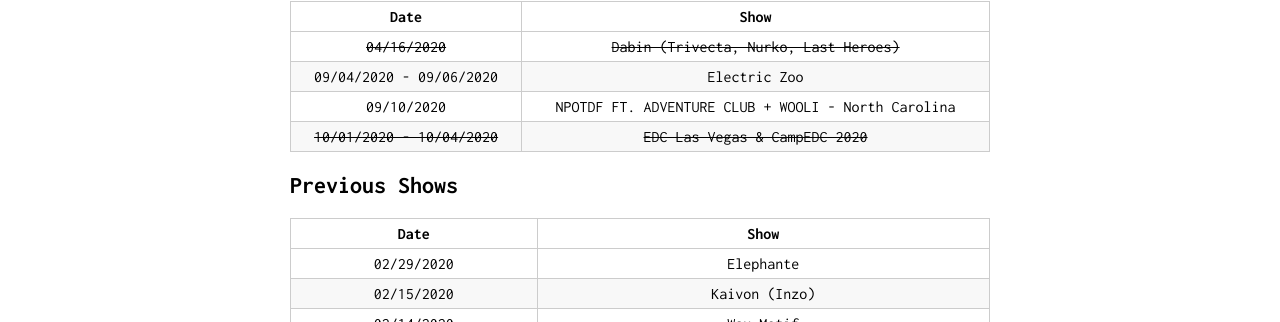
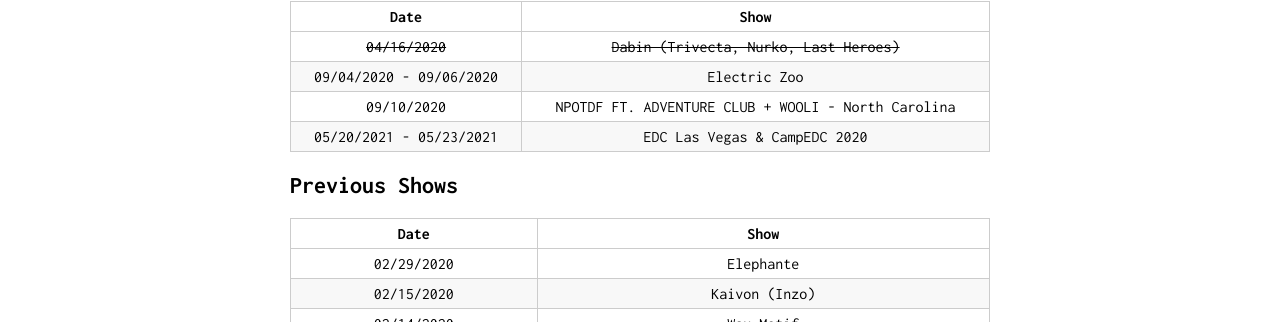
Before and after one commit to mksavic/mksavic.github.io, a Jekyll site: the page built from edm.md, in a window 1280 px wide. Shown: the part 477-799 px from the top of the page. Built offline with Jekyll 4.4.1, drawn with Linux system fonts in a browser that asks for light colours; our own code applies the rules of GitHub Pages for plain Markdown files.

Commit message:
update edm.md

```diff
--- a/edm.md
+++ b/edm.md
@@ -19,12 +19,12 @@ is_contact: true
 
 ## Future Shows
 
-|            Date             |                                    Show                                    |
-|:---------------------------:|:--------------------------------------------------------------------------:|
-|       ~~04/16/2020~~        |                  ~~Dabin (Trivecta, Nurko, Last Heroes)~~                  |
-|   09/04/2020 - 09/06/2020   |                                Electric Zoo                                |
-|         09/10/2020          |             NPOTDF FT. ADVENTURE CLUB + WOOLI - North Carolina             |
-| ~~10/01/2020 - 10/04/2020~~ |                      ~~EDC Las Vegas & CampEDC 2020~~                      |
+|          Date           |                        Show                        |
+|:-----------------------:|:--------------------------------------------------:|
+|     ~~04/16/2020~~      |      ~~Dabin (Trivecta, Nurko, Last Heroes)~~      |
+| 09/04/2020 - 09/06/2020 |                    Electric Zoo                    |
+|       09/10/2020        | NPOTDF FT. ADVENTURE CLUB + WOOLI - North Carolina |
+| 05/20/2021 - 05/23/2021 |            EDC Las Vegas & CampEDC 2020            |
 
 ## Previous Shows
 
```
